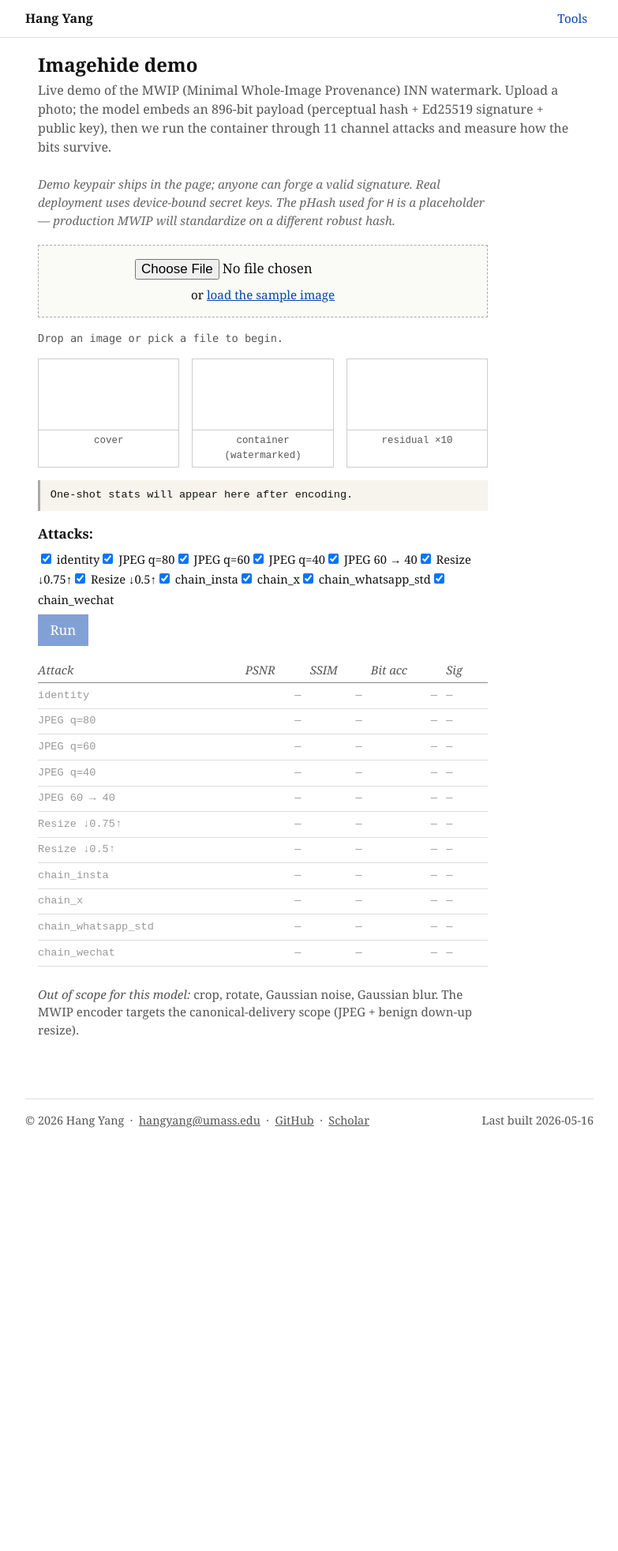
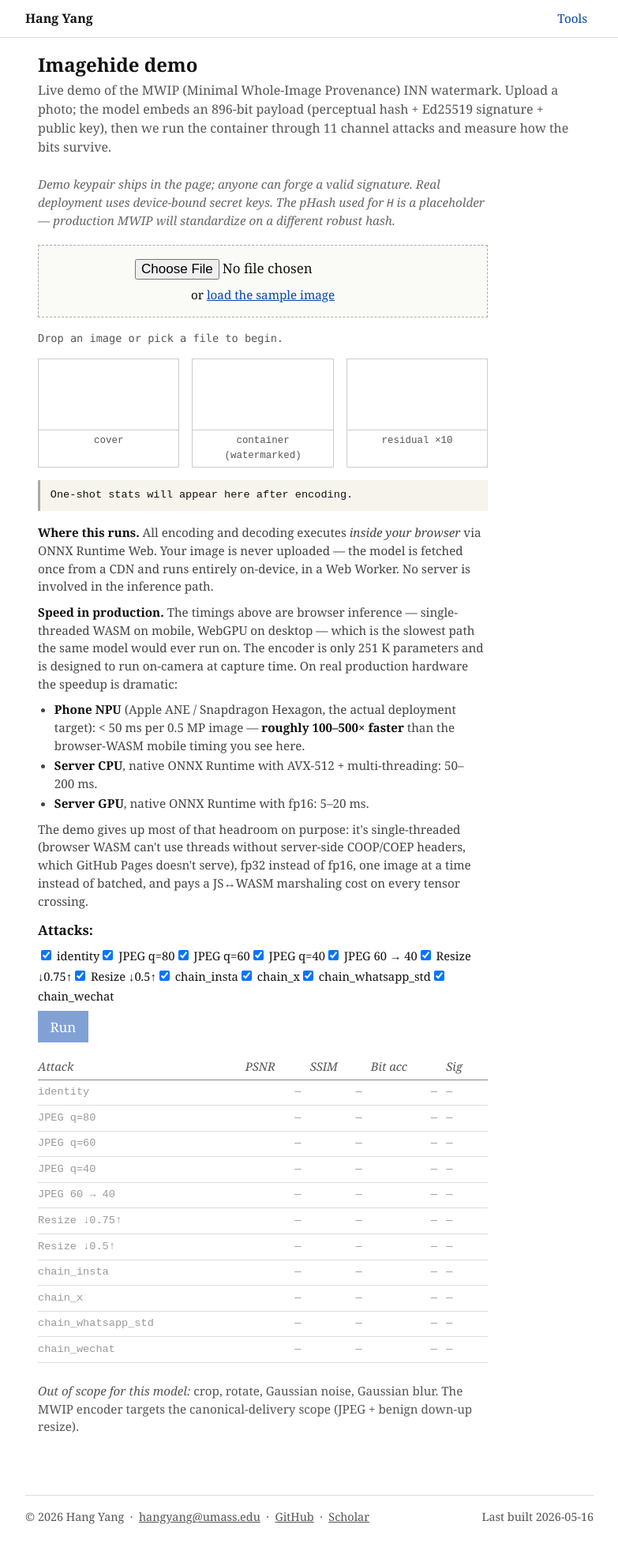
Before and after one commit to yanghangAI/yanghangAI.github.io, a Jekyll site: the page built from _pages/imagehide.html, in a window 1280 px wide. Shown: the whole page at 79% size, without its empty margins (248-1031 px from the left). Built offline with Jekyll 4.4.1, drawn with Linux system fonts in a browser that asks for light colours; before the commit the page ends 1462 px from its top, so only the background shows below that.

Commit message:
feat(imagehide): explain on-device inference + production-hardware speedups near timings

```diff
--- a/_pages/imagehide.html
+++ b/_pages/imagehide.html
@@ -39,6 +39,22 @@ lede: "Live demo of the MWIP (Minimal Whole-Image Provenance) INN watermark. Upl
 
   <pre id="ih-oneshot" class="imagehide__oneshot">One-shot stats will appear here after encoding.</pre>
 
+  <p class="imagehide__perf-note">
+    <strong>Where this runs.</strong> All encoding and decoding executes <em>inside your browser</em> via ONNX Runtime Web. Your image is never uploaded — the model is fetched once from a CDN and runs entirely on-device, in a Web Worker. No server is involved in the inference path.
+  </p>
+
+  <p class="imagehide__perf-note">
+    <strong>Speed in production.</strong> The timings above are browser inference — single-threaded WASM on mobile, WebGPU on desktop — which is the slowest path the same model would ever run on. The encoder is only 251 K parameters and is designed to run on-camera at capture time. On real production hardware the speedup is dramatic:
+  </p>
+  <ul class="imagehide__perf-note">
+    <li><strong>Phone NPU</strong> (Apple ANE / Snapdragon Hexagon, the actual deployment target): &lt;&nbsp;50&nbsp;ms per 0.5&nbsp;MP image — <strong>roughly 100–500× faster</strong> than the browser-WASM mobile timing you see here.</li>
+    <li><strong>Server CPU</strong>, native ONNX Runtime with AVX-512 + multi-threading: 50–200&nbsp;ms.</li>
+    <li><strong>Server GPU</strong>, native ONNX Runtime with fp16: 5–20&nbsp;ms.</li>
+  </ul>
+  <p class="imagehide__perf-note">
+    The demo gives up most of that headroom on purpose: it&#39;s single-threaded (browser WASM can&#39;t use threads without server-side COOP/COEP headers, which GitHub Pages doesn&#39;t serve), fp32 instead of fp16, one image at a time instead of batched, and pays a JS↔WASM marshaling cost on every tensor crossing.
+  </p>
+
   <div class="imagehide__controls">
     <strong>Attacks:</strong>
     <span id="ih-attackList"></span>
--- a/assets/imagehide/style.css
+++ b/assets/imagehide/style.css
@@ -75,6 +75,24 @@
   margin: 0.5rem 0 1rem;
 }
 
+.imagehide__perf-note {
+  font-size: 0.95rem;
+  color: #444;
+  line-height: 1.5;
+  max-width: 68ch;
+  margin: 0.5rem 0 0.6rem;
+}
+.imagehide__perf-note + ul.imagehide__perf-note {
+  margin-top: 0;
+  padding-left: 1.3rem;
+}
+.imagehide__perf-note li {
+  margin: 0.15rem 0;
+}
+.imagehide__perf-note strong {
+  color: #111;
+}
+
 .imagehide__controls {
   display: flex; flex-wrap: wrap; gap: 0.4rem 1rem; align-items: center;
   margin: 0.8rem 0;
```
